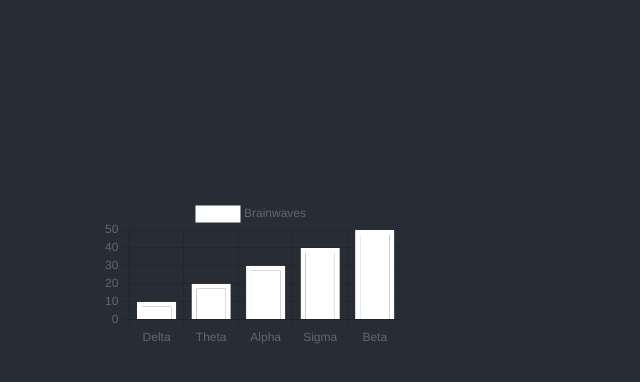
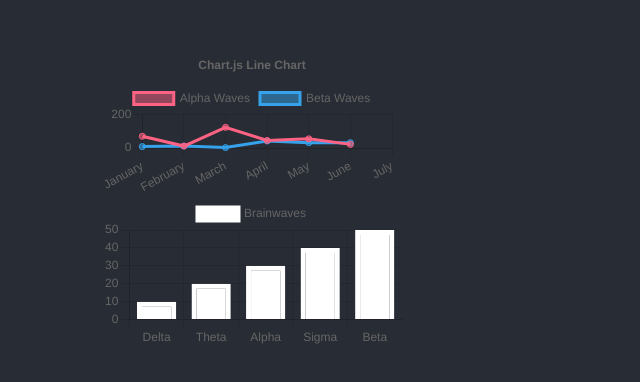
Before and after one commit to UBCMint/MUSE-Pet, a React (Create React App) app in the folder Software/frontend/: page / in a window 1280 px wide. Shown: the part 388-770 px from the top of the page, without its empty margins (0-640 px from the left). Built offline with nearby package versions, Linux system fonts and the light colour scheme.

Commit message:
Added line-chart

```diff
--- a/Software/frontend/src/App.tsx
+++ b/Software/frontend/src/App.tsx
@@ -2,6 +2,7 @@
 import logo from './logo.svg';
 import './App.css';
 import { BrainChart } from './Components/Charts/BrainChart';
+import { LineChart } from './Components/Charts/LineChart';
 
 let exampleData: number[] = [10, 20, 30, 40, 50];
 
@@ -11,6 +12,9 @@
 
       <header className="App-header">
         <div className="Chart">
+          <LineChart
+            data = {exampleData}
+          />
           <BrainChart
             data = {exampleData}
           />
--- /dev/null
+++ b/Software/frontend/src/Components/Charts/LineChart.tsx
@@ -0,0 +1,65 @@
+import React from 'react';
+import {
+  Chart as ChartJS,
+  CategoryScale,
+  LinearScale,
+  PointElement,
+  LineElement,
+  Title,
+  Tooltip,
+  Legend,
+} from 'chart.js';
+import { Line } from 'react-chartjs-2';
+
+ChartJS.register(
+  CategoryScale,
+  LinearScale,
+  PointElement,
+  LineElement,
+  Title,
+  Tooltip,
+  Legend
+);
+
+type ChartProps = {
+    data: number[];
+};
+
+const options = {
+  responsive: true,
+  plugins: {
+    legend: {
+      position: 'top' as const,
+    },
+    title: {
+      display: true,
+      text: 'Chart.js Line Chart',
+    },
+  },
+};
+
+const labels = ['January', 'February', 'March', 'April', 'May', 'June', 'July'];
+
+const data = {
+  labels,
+  datasets: [
+    {
+      label: 'Alpha Waves',
+      data: [70, 12, 123, 45, 55, 22],
+      borderColor: 'rgb(255, 99, 132)',
+      backgroundColor: 'rgba(255, 99, 132, 0.5)',
+    },
+    {
+      label: 'Beta Waves',
+      data: [9, 12, 3, 42, 32, 32],
+      borderColor: 'rgb(53, 162, 235)',
+      backgroundColor: 'rgba(53, 162, 235, 0.5)',
+    },
+  ],
+};
+
+
+//Only works with static data for now
+export const LineChart: React.FC<ChartProps> = (props) => {
+    return <Line options={options} data={data} />;
+};
```
